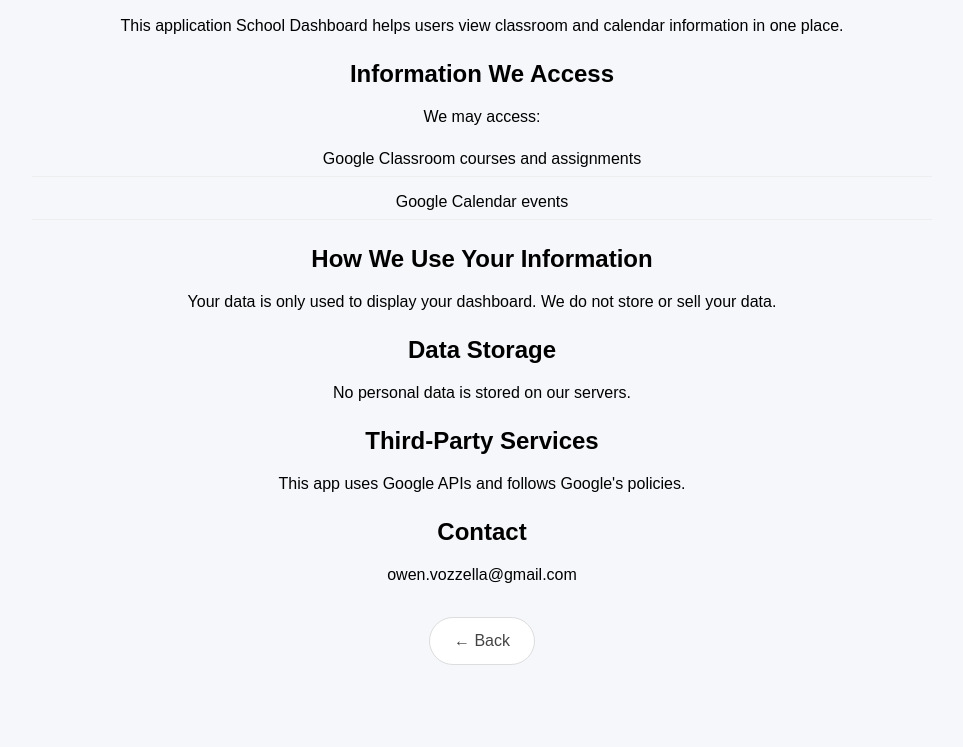
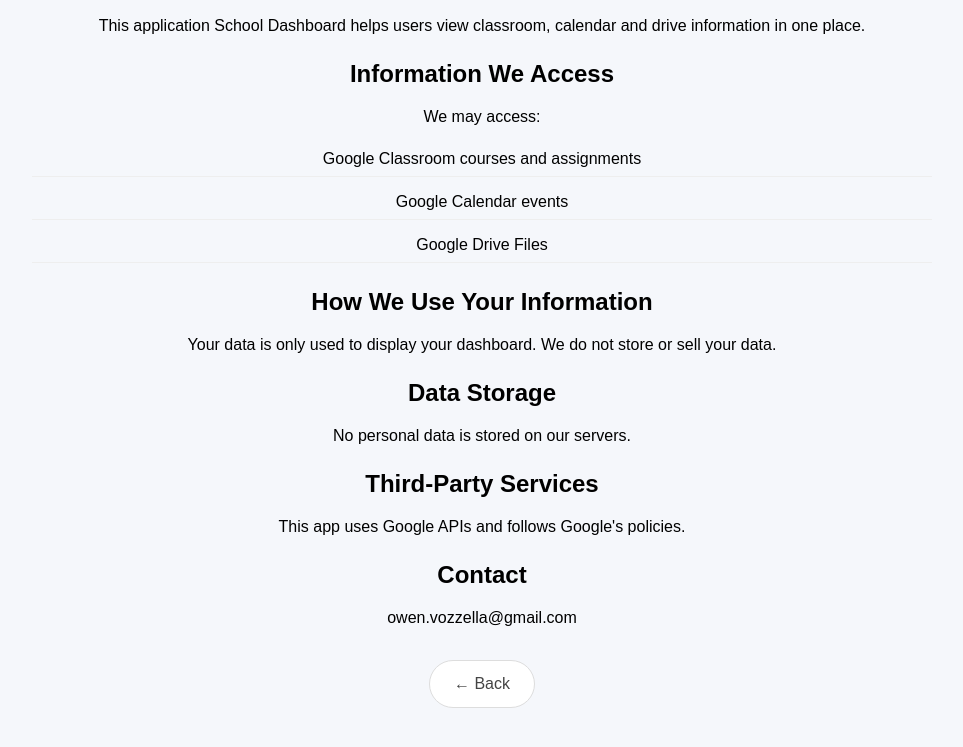
Before and after one commit to owenfun07/school-dashboard, a plain HTML site: page client/privacy.html in a window 1280 px wide. Shown: the part 121-868 px from the top of the page, without its empty margins (158-1121 px from the left). Before the commit the page ends 846 px from the top, so only its background shows below. Drawn offline with Linux system fonts and the light colour scheme.

Commit message:
Update privacy.html

```diff
--- a/client/privacy.html
+++ b/client/privacy.html
@@ -11,13 +11,14 @@
 <div class="page">
   <h1>Privacy Policy</h1>
 
-  <p>This application School Dashboard helps users view classroom and calendar information in one place.</p>
+  <p>This application School Dashboard helps users view classroom, calendar and drive information in one place.</p>
 
   <h2>Information We Access</h2>
   <p>We may access:</p>
   <ul>
     <li>Google Classroom courses and assignments</li>
     <li>Google Calendar events</li>
+    <li>Google Drive Files</li>
   </ul>
 
   <h2>How We Use Your Information</h2>
```
